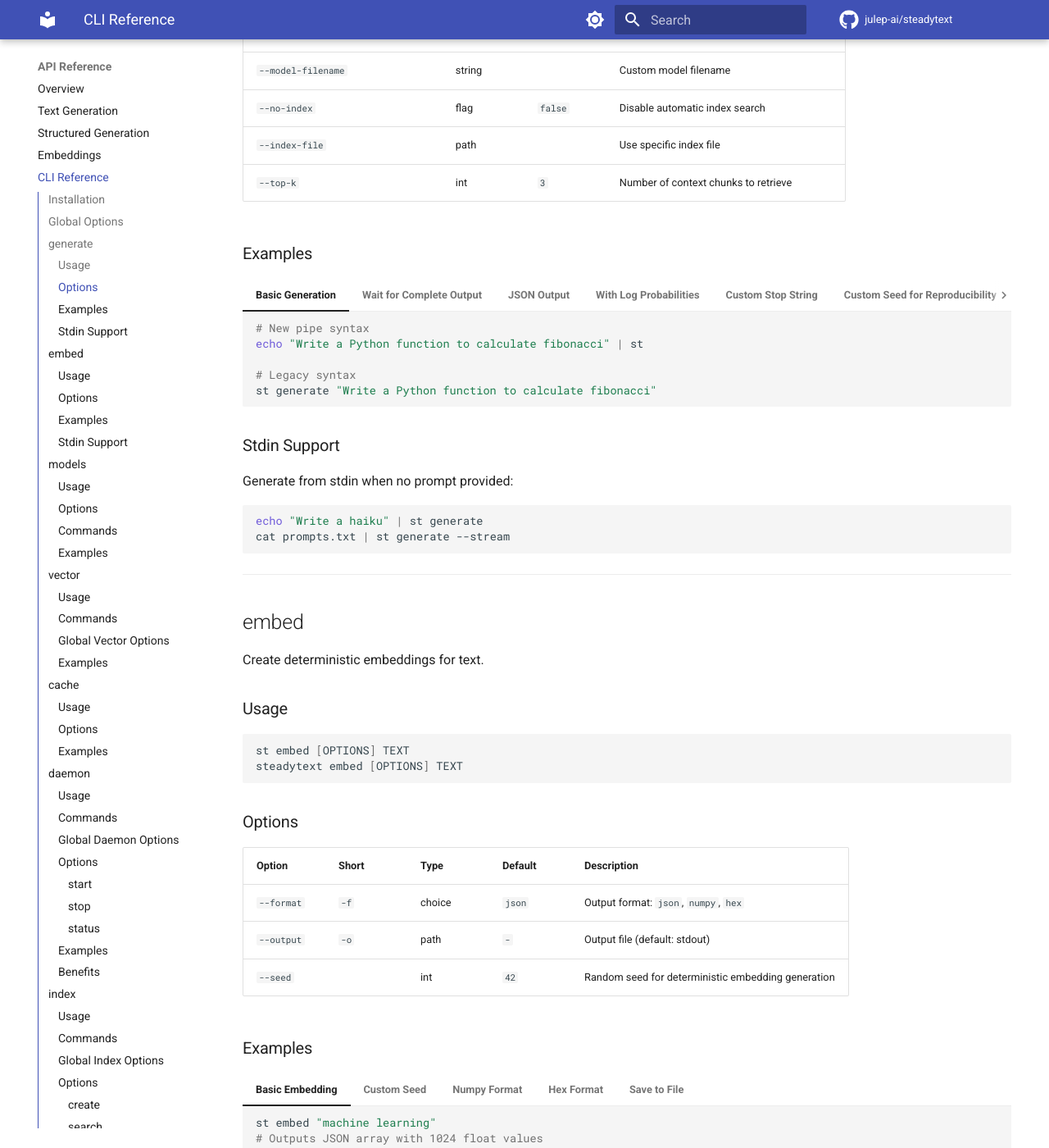
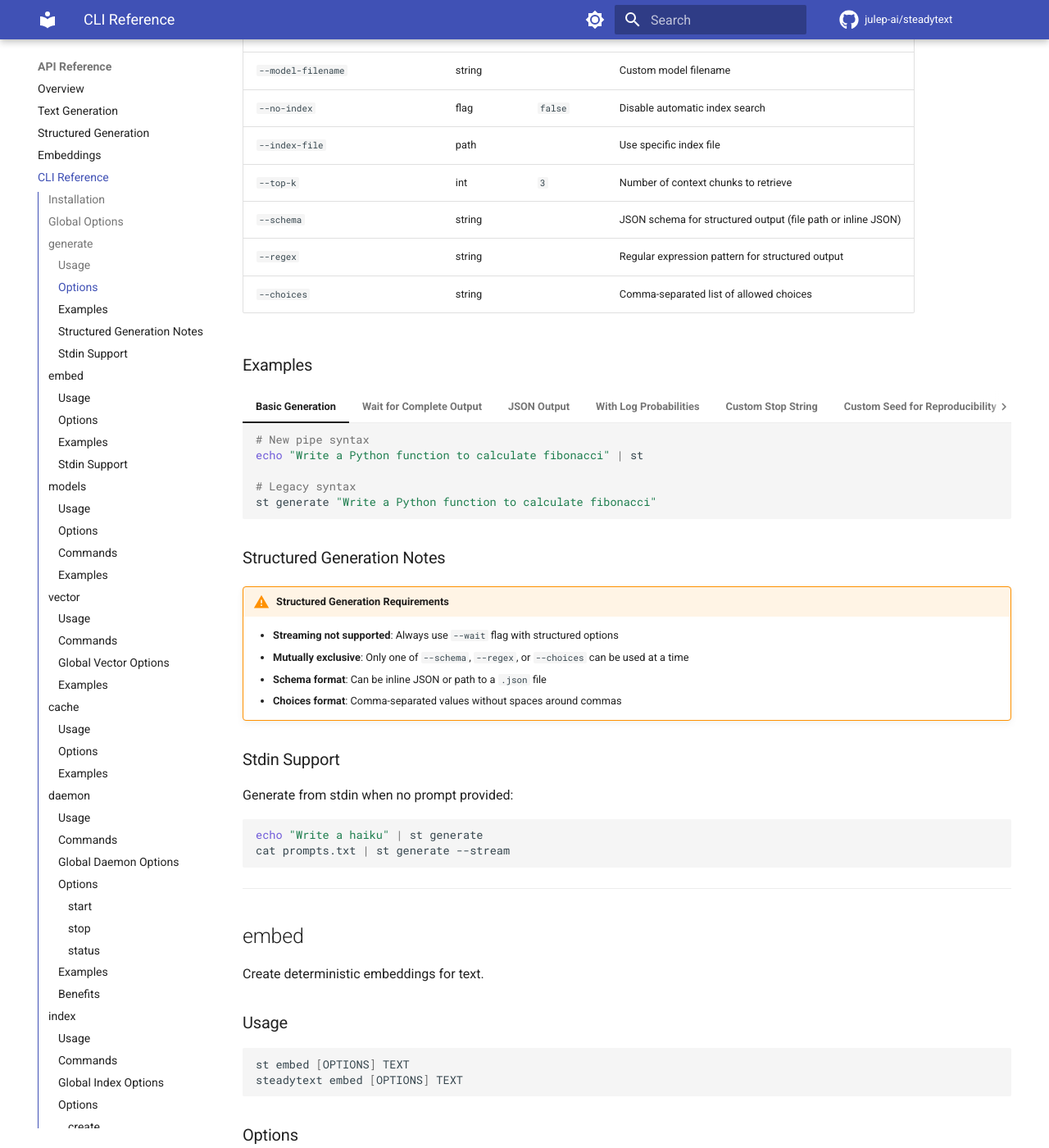
Before and after one commit to julep-ai/steadytext, an MkDocs documentation site: the page built from docs/api/cli.md, in a window 1280 px wide and 1400 px high, scrolled down 1538 px. Shown: the whole window at 82% size. Built offline with MkDocs 1.6.1 and Material for MkDocs 9.7.7, drawn with Linux system fonts in a browser that asks for light colours; comment, search, counter and statistics services are not loaded.

Commit message:
feat: Add schema, regex, and choices options to CLI
- Added --schema, --regex, and --choices options to the generate command
- Schema accepts both inline JSON and file paths
- Choices are comma-separated values
- All structured options require --wait (no streaming support)
- Updated CLI documentation with examples for all structured options
- Updated README with CLI support section for structured generation

Co-authored-by: Diwank Singh Tomer <creatorrr@users.noreply.github.com>

````diff
--- a/docs/api/cli.md
+++ b/docs/api/cli.md
@@ -60,6 +60,9 @@ steadytext generate [OPTIONS] PROMPT
 | `--no-index` | | flag | `false` | Disable automatic index search |
 | `--index-file` | | path | | Use specific index file |
 | `--top-k` | | int | `3` | Number of context chunks to retrieve |
+| `--schema` | | string | | JSON schema for structured output (file path or inline JSON) |
+| `--regex` | | string | | Regular expression pattern for structured output |
+| `--choices` | | string | | Comma-separated list of allowed choices |
 
 ### Examples
 
@@ -159,6 +162,53 @@ steadytext generate [OPTIONS] PROMPT
         --model-filename gemma-3n-E4B-it-Q8_0.gguf \
         --seed 999 --max-new-tokens 100
     ```
+
+=== "Structured JSON Output"
+
+    ```bash
+    # Generate JSON with inline schema
+    echo "Create a person" | st --schema '{"type": "object", "properties": {"name": {"type": "string"}, "age": {"type": "integer"}}}' --wait
+
+    # Generate JSON from schema file
+    echo "Generate user data" | st --schema user_schema.json --wait
+
+    # Complex schema example
+    echo "Create a product listing" | st --schema '{"type": "object", "properties": {"title": {"type": "string"}, "price": {"type": "number"}, "inStock": {"type": "boolean"}}}' --wait
+    ```
+
+=== "Regex Pattern Matching"
+
+    ```bash
+    # Phone number pattern
+    echo "My phone number is" | st --regex '\d{3}-\d{3}-\d{4}' --wait
+
+    # Date pattern
+    echo "Today's date is" | st --regex '\d{4}-\d{2}-\d{2}' --wait
+
+    # Custom pattern
+    echo "The product code is" | st --regex '[A-Z]{3}-\d{4}' --wait
+    ```
+
+=== "Choice Constraints"
+
+    ```bash
+    # Simple yes/no choice
+    echo "Is Python a good language?" | st --choices "yes,no" --wait
+
+    # Multiple choice
+    echo "What's the weather like?" | st --choices "sunny,cloudy,rainy,snowy" --wait
+
+    # Decision making
+    echo "Should we proceed with deployment?" | st --choices "proceed,wait,cancel" --wait
+    ```
+
+### Structured Generation Notes
+
+!!! warning "Structured Generation Requirements"
+    - **Streaming not supported**: Always use `--wait` flag with structured options
+    - **Mutually exclusive**: Only one of `--schema`, `--regex`, or `--choices` can be used at a time
+    - **Schema format**: Can be inline JSON or path to a `.json` file
+    - **Choices format**: Comma-separated values without spaces around commas
 
 ### Stdin Support
 
````
Also changed, not shown: README.md (+18 -0 lines), 1 other file.
